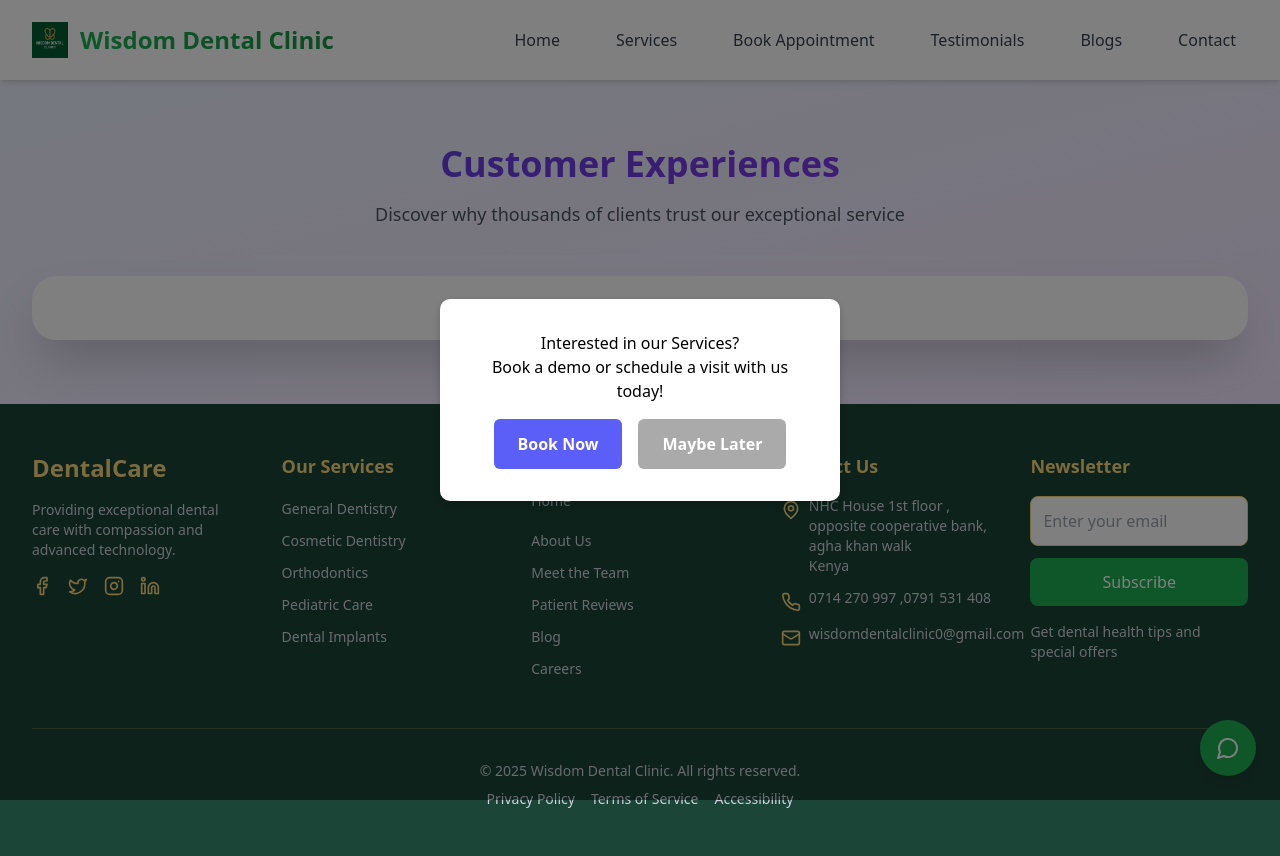
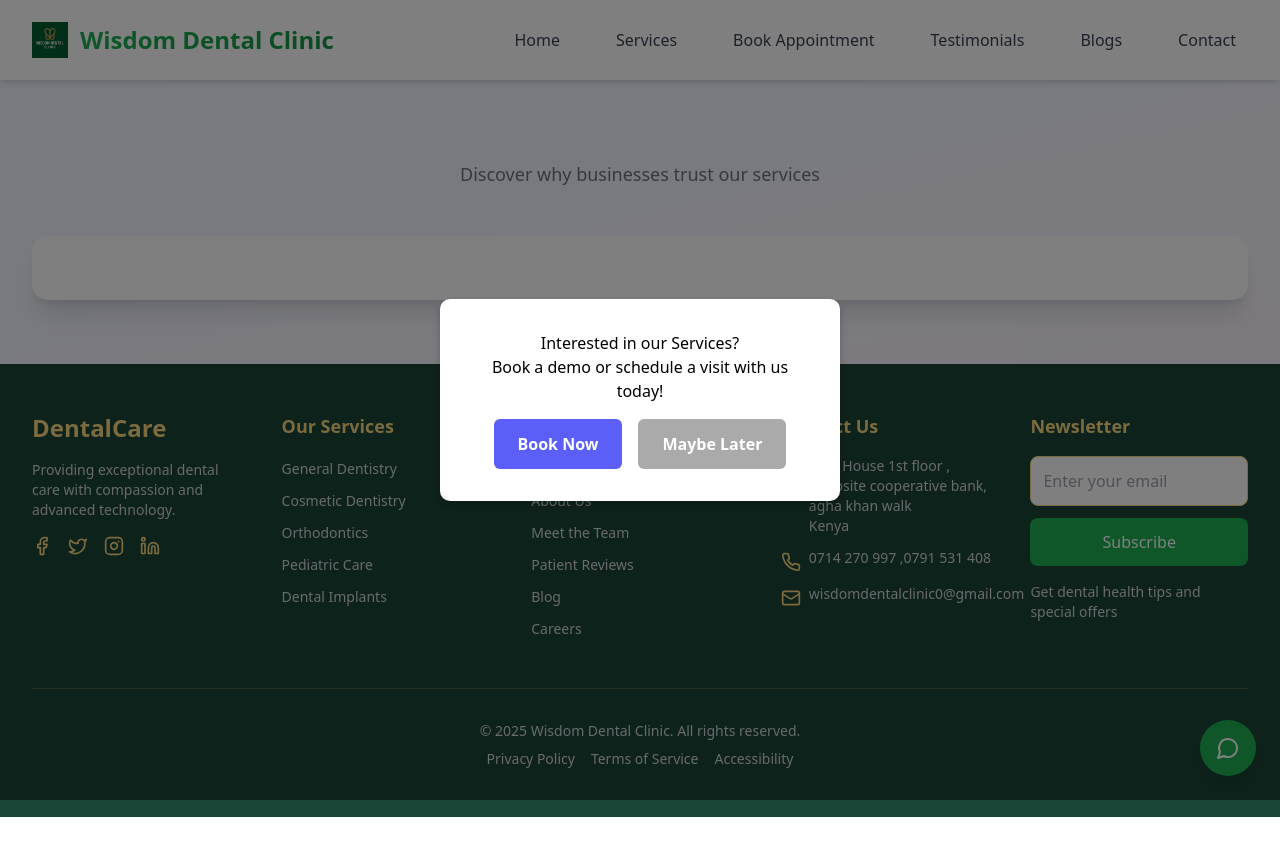
Before and after one commit to berenabiud/Wisdom, a React (Vite) app: page /testimonials in a window 1280 px wide. After the commit the page ends 817 px from the top, so only its background shows below. Built offline with nearby package versions, Linux system fonts and the light colour scheme.

Commit message:
testimonials

```diff
--- a/src/components/GoogleReviews.tsx
+++ b/src/components/GoogleReviews.tsx
@@ -1,8 +1,49 @@
-// import React, { useEffect } from 'react';
+import React, { useEffect } from 'react';
+
+const GoogleReviews = () => {
+  useEffect(() => {
+    // Load Elfsight platform script dynamically
+    const script = document.createElement('script');
+    script.src = 'https://static.elfsight.com/platform/platform.js';
+    script.async = true;
+    script.defer = true;
+    document.body.appendChild(script);
+
+    return () => {
+      // Cleanup script on component unmount
+      document.body.removeChild(script);
+    };
+  }, []);
+
+  return (
+    <div className="reviews-container bg-gradient-to-br from-blue-50 to-purple-50 py-16 px-4 sm:px-6 lg:px-8">
+      <div className="max-w-7xl mx-auto">
+        <div className="text-center mb-12">
+
+          <p className="mt-4 text-lg text-gray-500">
+            Discover why businesses trust our services
+          </p>
+        </div>
+
+        <div className="bg-white rounded-2xl shadow-xl p-6 lg:p-8">
+          <div
+            className="elfsight-app-5af7f1ac-4e1f-49ac-9e29-ed00cbb22246"
+            data-elfsight-app-lazy
+          />
+        </div>
+      </div>
+    </div>
+  );
+};
+
+export default GoogleReviews;
+
+
+// import { useEffect } from 'react';
+// import { motion } from 'framer-motion';
 
 // const GoogleReviews = () => {
 //   useEffect(() => {
-//     // Load Elfsight platform script dynamically
 //     const script = document.createElement('script');
 //     script.src = 'https://static.elfsight.com/platform/platform.js';
 //     script.async = true;
@@ -10,110 +51,69 @@
 //     document.body.appendChild(script);
 
 //     return () => {
-//       // Cleanup script on component unmount
 //       document.body.removeChild(script);
 //     };
 //   }, []);
 
 //   return (
-//     <div className="reviews-container bg-gradient-to-br from-blue-50 to-purple-50 py-16 px-4 sm:px-6 lg:px-8">
+//     <motion.div
+//       initial={{ opacity: 0 }}
+//       animate={{ opacity: 1 }}
+//       transition={{ duration: 0.8 }}
+//       className="reviews-container bg-gradient-to-br from-indigo-50 to-purple-100 py-16 px-4 sm:px-6 lg:px-8"
+//     >
 //       <div className="max-w-7xl mx-auto">
-//         <div className="text-center mb-12">
+//         <motion.div
+//           initial={{ y: 20, opacity: 0 }}
+//           whileInView={{ y: 0, opacity: 1 }}
+//           transition={{ duration: 0.6, delay: 0.2 }}
+//           viewport={{ once: true }}
+//           className="text-center mb-12"
+//         >
+//           <h2 className="text-4xl font-bold bg-gradient-to-r from-indigo-600 to-purple-600 bg-clip-text text-transparent">
+//             Customer Experiences
+//           </h2>
+//           <motion.p
+//             initial={{ scale: 0.9, opacity: 0 }}
+//             whileInView={{ scale: 1, opacity: 1 }}
+//             transition={{ duration: 0.6, delay: 0.4 }}
+//             className="mt-4 text-lg text-gray-600 max-w-2xl mx-auto"
+//           >
+//             Discover why thousands of clients trust our exceptional service
+//           </motion.p>
+//         </motion.div>
 
-//           <p className="mt-4 text-lg text-gray-500">
-//             Discover why businesses trust our services
-//           </p>
-//         </div>
+//         <motion.div
+//           initial={{ scale: 0.95, opacity: 0 }}
+//           whileInView={{ scale: 1, opacity: 1 }}
+//           transition={{ duration: 0.8, delay: 0.6 }}
+//           viewport={{ once: true }}
+//           className="bg-white rounded-3xl shadow-2xl p-6 lg:p-8 hover:shadow-3xl transition-shadow duration-300"
+//         >
+//           <div className="max-w-4xl mx-auto">
+//             <div
+//               className="elfsight-app-5af7f1ac-4e1f-49ac-9e29-ed00cbb22246"
+//               data-elfsight-app-lazy
+//             />
+//           </div>
+//         </motion.div>
 
-//         <div className="bg-white rounded-2xl shadow-xl p-6 lg:p-8">
-//           <div
-//             className="elfsight-app-5af7f1ac-4e1f-49ac-9e29-ed00cbb22246"
-//             data-elfsight-app-lazy
-//           />
-//         </div>
+//         {/* Animated Decorations */}
+//         <motion.div
+//           initial={{ x: -100, opacity: 0 }}
+//           whileInView={{ x: 0, opacity: 0.1 }}
+//           transition={{ duration: 1.5 }}
+//           className="absolute left-0 top-1/3 h-32 w-32 bg-purple-300 blur-3xl rounded-full -z-10"
+//         />
+//         <motion.div
+//           initial={{ x: 100, opacity: 0 }}
+//           whileInView={{ x: 0, opacity: 0.1 }}
+//           transition={{ duration: 1.5 }}
+//           className="absolute right-0 top-2/3 h-32 w-32 bg-indigo-300 blur-3xl rounded-full -z-10"
+//         />
 //       </div>
-//     </div>
+//     </motion.div>
 //   );
 // };
 
 // export default GoogleReviews;
-
-
-import { useEffect } from 'react';
-import { motion } from 'framer-motion';
-
-const GoogleReviews = () => {
-  useEffect(() => {
-    const script = document.createElement('script');
-    script.src = 'https://static.elfsight.com/platform/platform.js';
-    script.async = true;
-    script.defer = true;
-    document.body.appendChild(script);
-
-    return () => {
-      document.body.removeChild(script);
-    };
-  }, []);
-
-  return (
-    <motion.div
-      initial={{ opacity: 0 }}
-      animate={{ opacity: 1 }}
-      transition={{ duration: 0.8 }}
-      className="reviews-container bg-gradient-to-br from-indigo-50 to-purple-100 py-16 px-4 sm:px-6 lg:px-8"
-    >
-      <div className="max-w-7xl mx-auto">
-        <motion.div
-          initial={{ y: 20, opacity: 0 }}
-          whileInView={{ y: 0, opacity: 1 }}
-          transition={{ duration: 0.6, delay: 0.2 }}
-          viewport={{ once: true }}
-          className="text-center mb-12"
-        >
-          <h2 className="text-4xl font-bold bg-gradient-to-r from-indigo-600 to-purple-600 bg-clip-text text-transparent">
-            Customer Experiences
-          </h2>
-          <motion.p
-            initial={{ scale: 0.9, opacity: 0 }}
-            whileInView={{ scale: 1, opacity: 1 }}
-            transition={{ duration: 0.6, delay: 0.4 }}
-            className="mt-4 text-lg text-gray-600 max-w-2xl mx-auto"
-          >
-            Discover why thousands of clients trust our exceptional service
-          </motion.p>
-        </motion.div>
-
-        <motion.div
-          initial={{ scale: 0.95, opacity: 0 }}
-          whileInView={{ scale: 1, opacity: 1 }}
-          transition={{ duration: 0.8, delay: 0.6 }}
-          viewport={{ once: true }}
-          className="bg-white rounded-3xl shadow-2xl p-6 lg:p-8 hover:shadow-3xl transition-shadow duration-300"
-        >
-          <div className="max-w-4xl mx-auto">
-            <div
-              className="elfsight-app-5af7f1ac-4e1f-49ac-9e29-ed00cbb22246"
-              data-elfsight-app-lazy
-            />
-          </div>
-        </motion.div>
-
-        {/* Animated Decorations */}
-        <motion.div
-          initial={{ x: -100, opacity: 0 }}
-          whileInView={{ x: 0, opacity: 0.1 }}
-          transition={{ duration: 1.5 }}
-          className="absolute left-0 top-1/3 h-32 w-32 bg-purple-300 blur-3xl rounded-full -z-10"
-        />
-        <motion.div
-          initial={{ x: 100, opacity: 0 }}
-          whileInView={{ x: 0, opacity: 0.1 }}
-          transition={{ duration: 1.5 }}
-          className="absolute right-0 top-2/3 h-32 w-32 bg-indigo-300 blur-3xl rounded-full -z-10"
-        />
-      </div>
-    </motion.div>
-  );
-};
-
-export default GoogleReviews;
```
